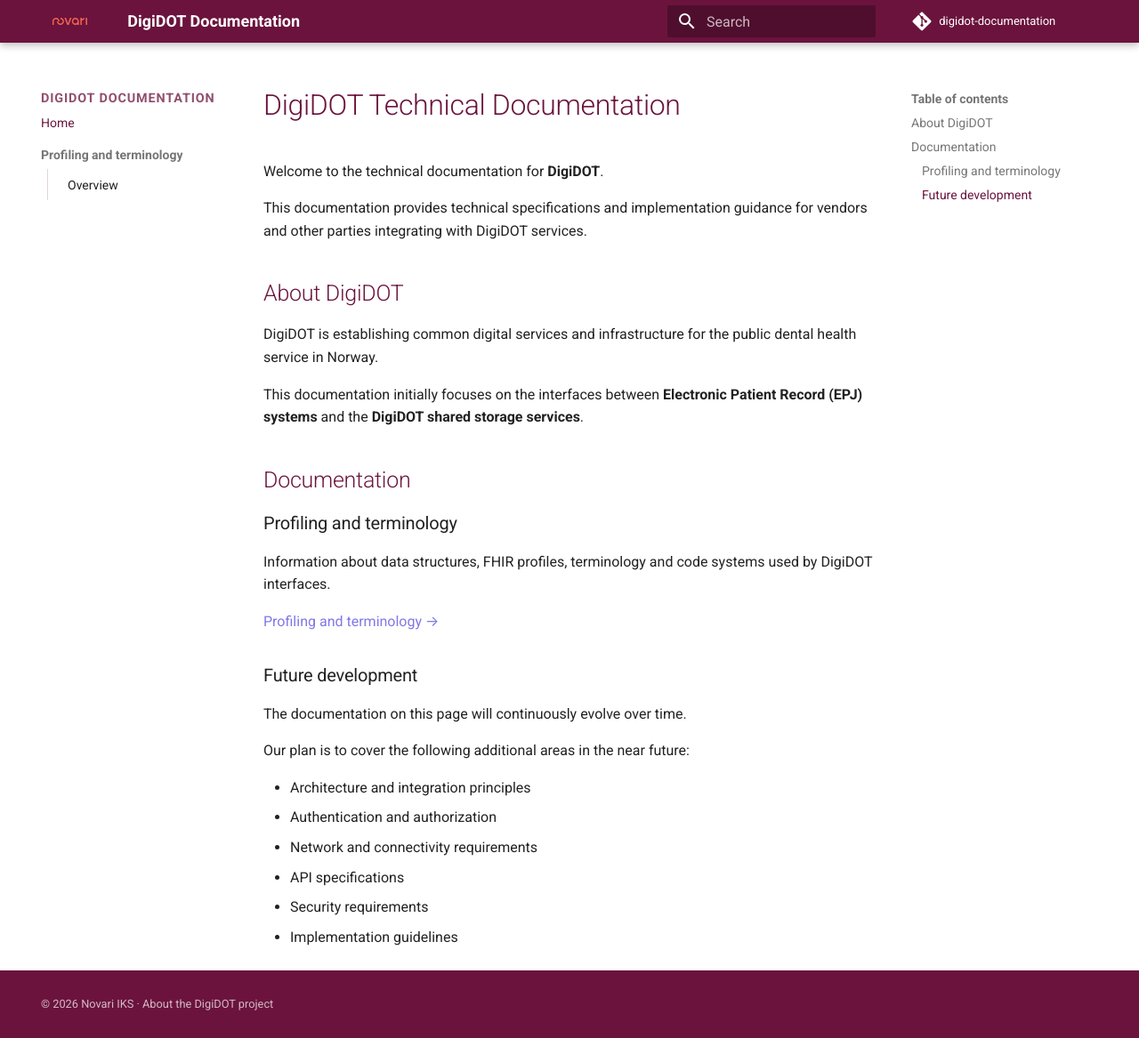
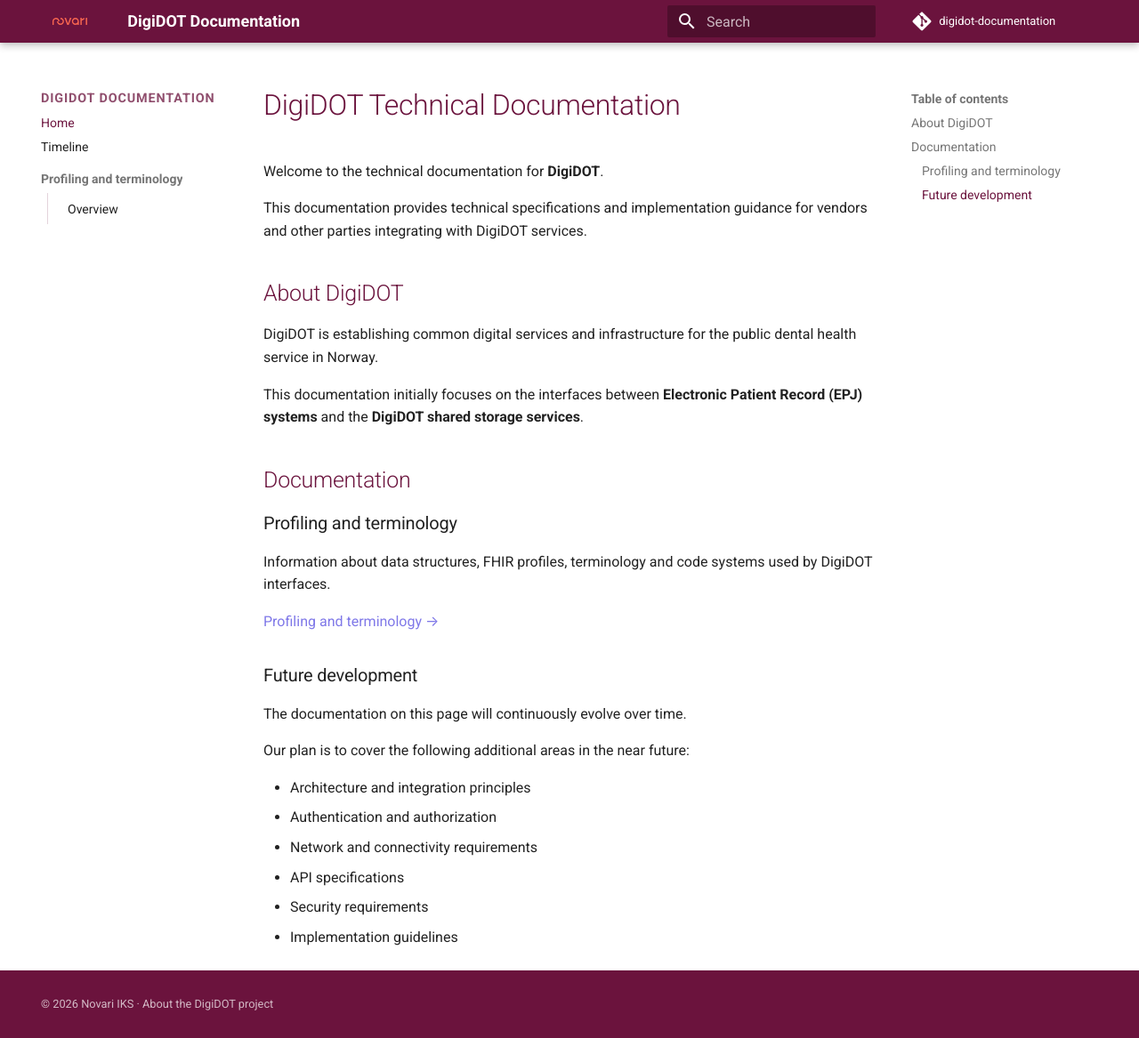
Before and after one commit to novariiks/digidot-documentation, an MkDocs documentation site: the page built from docs/index.md, in a window 1280 px wide and 1167 px high. Shown: the whole window at 89% size. Built offline with MkDocs 1.6.1 and Material for MkDocs 9.7.7, drawn with Linux system fonts in a browser that asks for light colours; comment, search, counter and statistics services are not loaded.

Commit message:
Add Timeline section to navigation

```diff
--- a/mkdocs.yml
+++ b/mkdocs.yml
@@ -48,6 +48,7 @@ extra_css:
 
 nav:
   - Home: index.md
+  - Timeline: timeline.md
 
   # - Getting started:
   #     - Overview: getting-started/index.md
```
